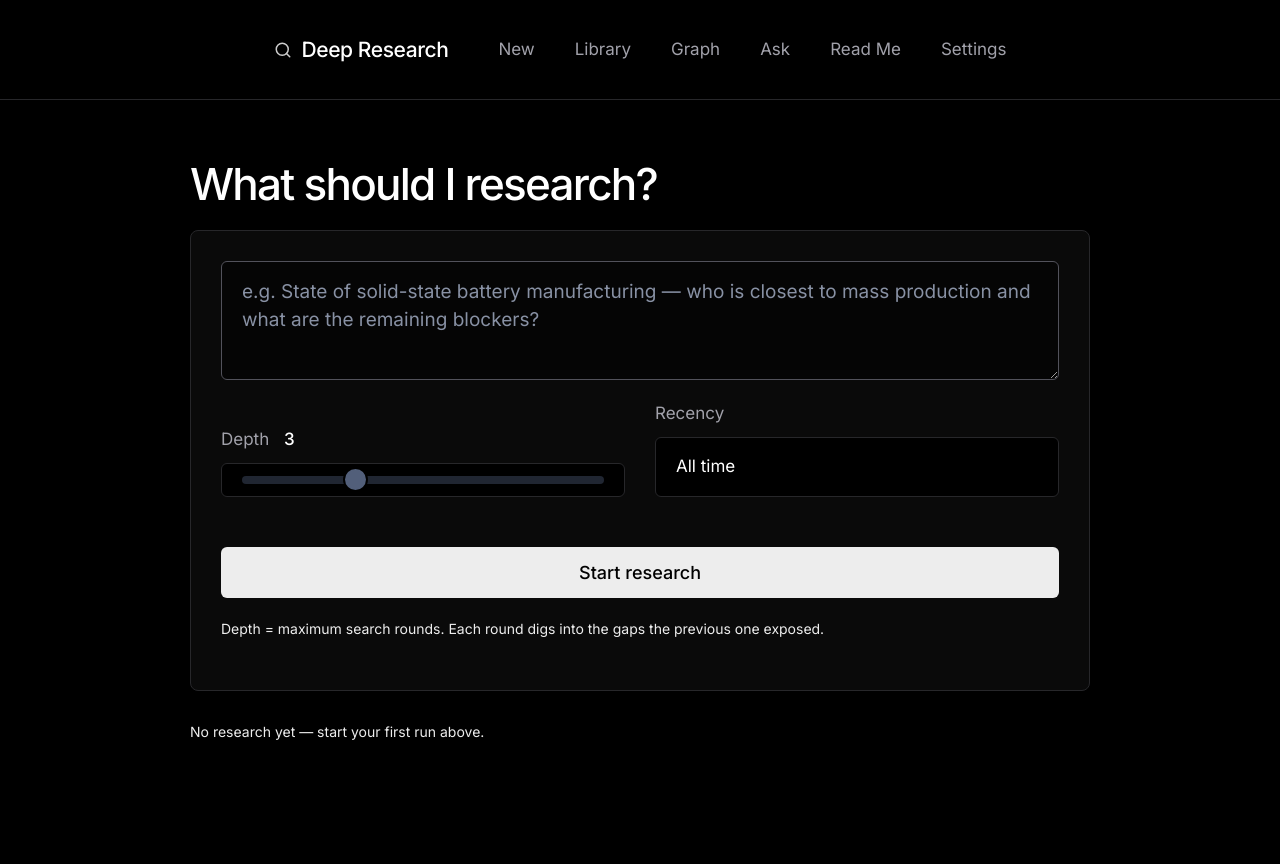
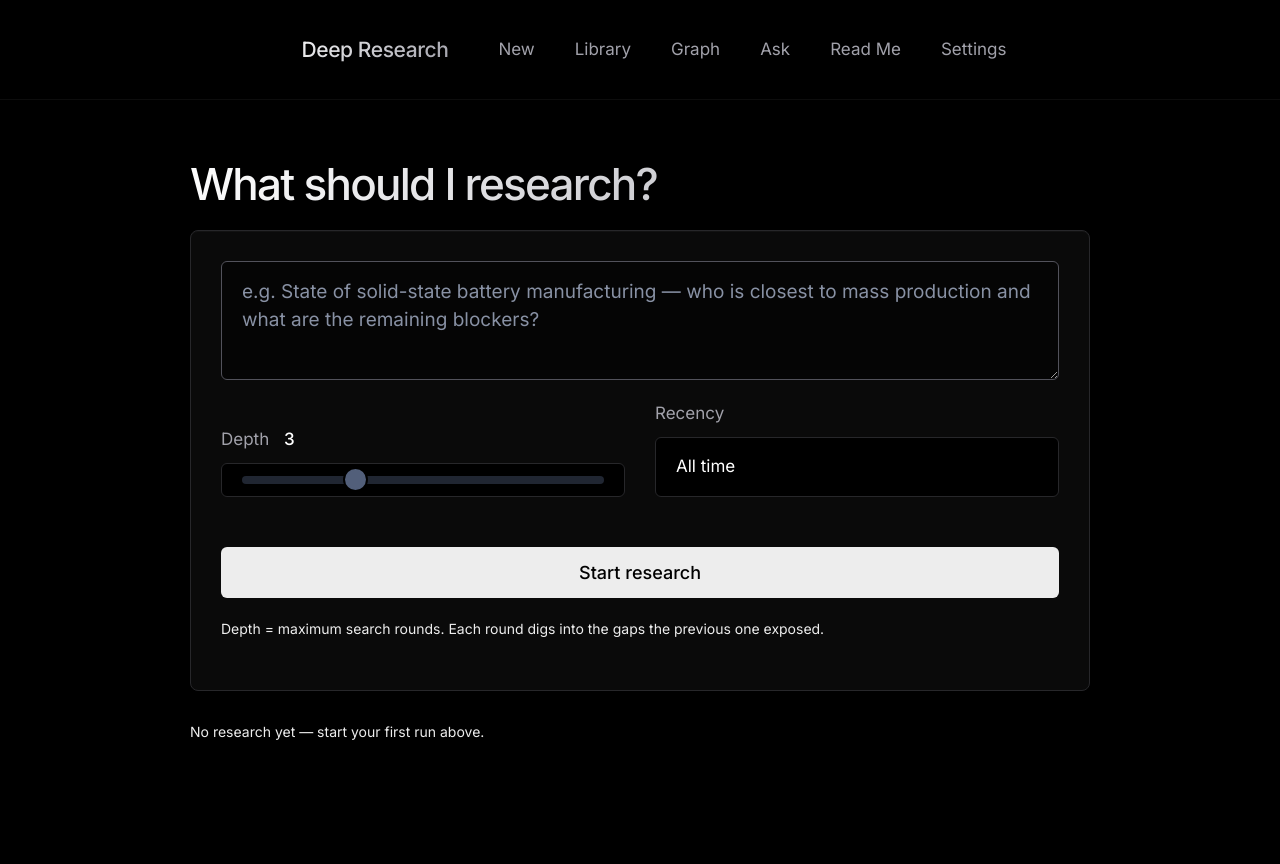
Before and after one commit to lukeswade/mkw, a FastAPI app: template app/web/templates/index.html in a window 1280 px wide. Run offline with FastAPI, Linux system fonts and the light colour scheme; the template is opened without the code that fills it, so the values that code supplies are empty; parts of the project's set-up code (start-up, migrations or seed data) failed here and were passed over.

Commit message:
feat: apply high-impact UI aesthetic polish

```diff
--- a/app/web/static/app.css
+++ b/app/web/static/app.css
@@ -1,4 +1,5 @@
 /* Deep Research — Ultra-Sleek Minimalist Theme (2026) */
+@view-transition { navigation: auto; }
 
 :root {
   /* Core Colors - Ultra Minimalist */
@@ -40,6 +41,22 @@ body {
   font-size: 14px;
   -webkit-font-smoothing: antialiased;
   -moz-osx-font-smoothing: grayscale;
+  position: relative;
+}
+
+body::before {
+  content: "";
+  position: fixed;
+  inset: 0;
+  z-index: -1;
+  background-image:
+    linear-gradient(rgba(255,255,255,0.03) 1px, transparent 1px),
+    linear-gradient(90deg, rgba(255,255,255,0.03) 1px, transparent 1px);
+  background-size: 40px 40px;
+  background-position: center top;
+  pointer-events: none;
+  mask-image: linear-gradient(to bottom, rgba(0,0,0,1) 0%, rgba(0,0,0,0) 80%);
+  -webkit-mask-image: linear-gradient(to bottom, rgba(0,0,0,1) 0%, rgba(0,0,0,0) 80%);
 }
 
 main.container {
@@ -59,7 +76,11 @@ h1, h2, h3, h4, h5 {
   font-size: 2.2rem;
   font-weight: 500;
   margin-bottom: 1rem;
-  color: #fff;
+  background: linear-gradient(135deg, #ffffff 0%, #a1a1aa 100%);
+  -webkit-background-clip: text;
+  -webkit-text-fill-color: transparent;
+  background-clip: text;
+  color: transparent;
 }
 
 /* ---- Top Navigation ---- */
@@ -67,10 +88,11 @@ h1, h2, h3, h4, h5 {
   position: sticky;
   top: 0;
   z-index: 100;
-  background: rgba(0, 0, 0, 0.7);
-  backdrop-filter: blur(12px);
-  -webkit-backdrop-filter: blur(12px);
-  border-bottom: 1px solid var(--border-subtle);
+  background: rgba(0, 0, 0, 0.6);
+  backdrop-filter: blur(16px);
+  -webkit-backdrop-filter: blur(16px);
+  border-bottom: 1px solid rgba(255,255,255,0.05);
+  box-shadow: 0 4px 24px -1px rgba(0,0,0,0.5);
 }
 .nav-inner {
   max-width: 900px;
@@ -89,6 +111,13 @@ h1, h2, h3, h4, h5 {
   align-items: center;
   gap: 0.5rem;
   letter-spacing: -0.02em;
+  background: linear-gradient(135deg, #ffffff 0%, #a1a1aa 100%);
+  -webkit-background-clip: text;
+  -webkit-text-fill-color: transparent;
+}
+.topnav .brand svg {
+  stroke: url(#brand-gradient);
+  -webkit-text-fill-color: initial;
 }
 .topnav ul {
   display: flex; gap: 1rem; margin: 0; padding: 0; list-style: none;
```
Also changed, not shown: other parts of app/web/static/app.css (+31 -4 lines).
